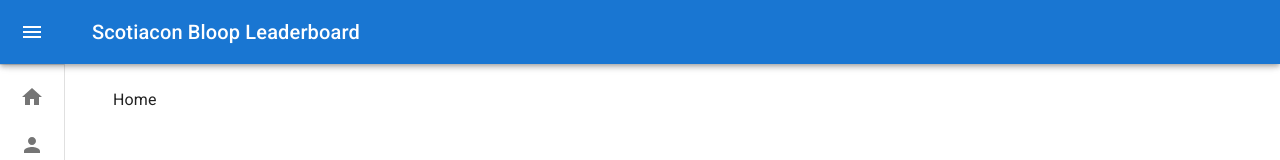
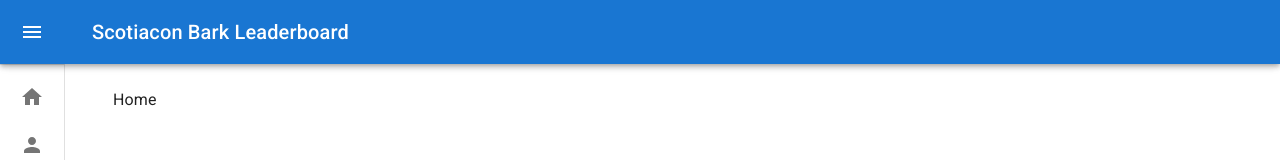
Before and after one commit to Shuttleu/bloop-leaderboard, a React (Vite) app: page / in a window 1280 px wide. Shown: the top 160 px of the page. Built offline with nearby package versions, Linux system fonts and the light colour scheme.

Commit message:
Rename bloop to bark

```diff
--- a/index.html
+++ b/index.html
@@ -14,7 +14,7 @@
       rel="stylesheet"
       href="https://fonts.googleapis.com/icon?family=Material+Icons"
     />
-    <title>Bloop Leaderboard</title>
+    <title>Bark Leaderboard</title>
   </head>
   <body>
     <div id="root"></div>
--- a/src/Components/AppDrawer.jsx
+++ b/src/Components/AppDrawer.jsx
@@ -139,7 +139,7 @@ export default function AppDrawer(props) {
               <MenuIcon />
             </IconButton>
             <Typography variant="h6" noWrap component="div">
-              Scotiacon Bloop Leaderboard
+              Scotiacon Bark Leaderboard
             </Typography>
           </Toolbar>
         </AppBar>
```
